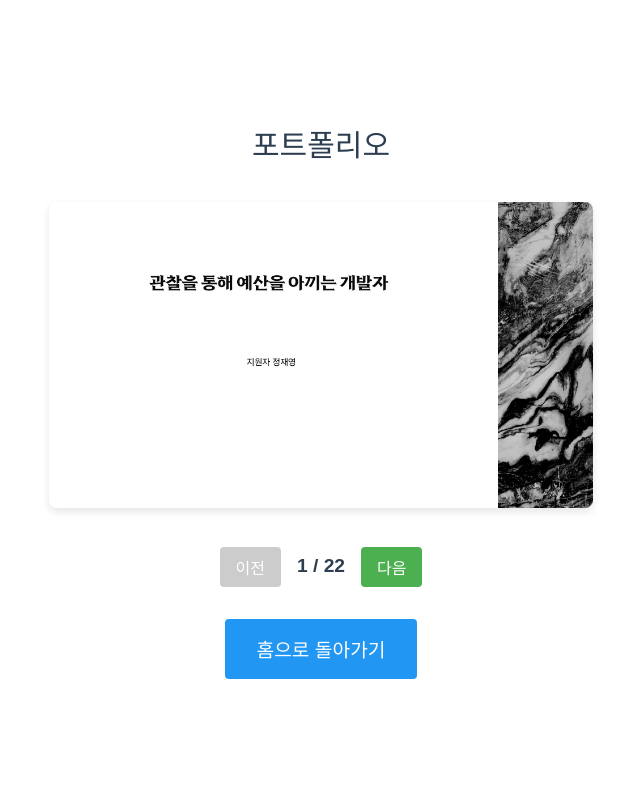
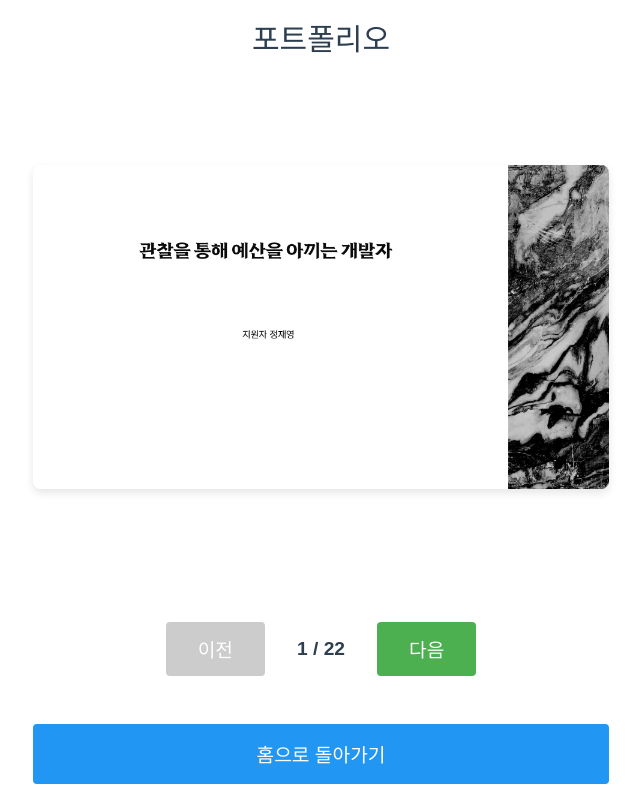
Before and after one commit to Hanamo777/portfolio, a Vue app in the folder frontend/: page /portfolio in a window 1280 px wide. Shown: the whole page, without its empty margins (15-655 px from the left). Built offline with nearby package versions, Linux system fonts and the light colour scheme.

Commit message:
jpg 크기를 더 확대 시도

```diff
--- a/frontend/src/views/HomeView.vue
+++ b/frontend/src/views/HomeView.vue
@@ -17,24 +17,33 @@ export default {
 <style scoped>
 .home {
   text-align: center;
-  padding: 2rem;
+  padding: 1rem;
+  min-height: 100vh;
+  display: flex;
+  flex-direction: column;
+  justify-content: center;
+  align-items: center;
 }
 
 .button-container {
   display: flex;
-  gap: 1rem;
+  gap: 2rem;
   justify-content: center;
-  margin-top: 1rem;
+  margin-top: 2rem;
+  width: 100%;
+  max-width: 800px;
 }
 
 .test-button, .portfolio-button {
-  padding: 1rem 2rem;
-  font-size: 1.2rem;
+  padding: 1.2rem 3rem;
+  font-size: 1.4rem;
   color: white;
   border: none;
-  border-radius: 4px;
+  border-radius: 8px;
   cursor: pointer;
-  transition: background-color 0.3s;
+  transition: all 0.3s;
+  flex: 1;
+  max-width: 300px;
 }
 
 .test-button {
--- a/frontend/src/views/PortfolioView.vue
+++ b/frontend/src/views/PortfolioView.vue
@@ -50,17 +50,26 @@ export default {
 <style scoped>
 .portfolio {
   text-align: center;
-  padding: 2rem;
+  padding: 1rem;
+  min-height: 100vh;
+  display: flex;
+  flex-direction: column;
 }
 
 .image-container {
-  margin: 2rem auto;
-  max-width: 800px;
+  flex: 1;
+  margin: 1rem auto;
+  width: 100%;
+  max-width: 95vw;
+  display: flex;
+  align-items: center;
+  justify-content: center;
 }
 
 .slide-image {
   max-width: 100%;
-  height: auto;
+  max-height: 80vh;
+  object-fit: contain;
   border-radius: 8px;
   box-shadow: 0 4px 8px rgba(0, 0, 0, 0.1);
 }
@@ -69,13 +78,14 @@ export default {
   display: flex;
   justify-content: center;
   align-items: center;
-  gap: 1rem;
+  gap: 2rem;
   margin: 1rem 0;
+  padding: 1rem;
 }
 
 .nav-button {
-  padding: 0.5rem 1rem;
-  font-size: 1rem;
+  padding: 0.8rem 2rem;
+  font-size: 1.2rem;
   background-color: #4CAF50;
   color: white;
   border: none;
```
